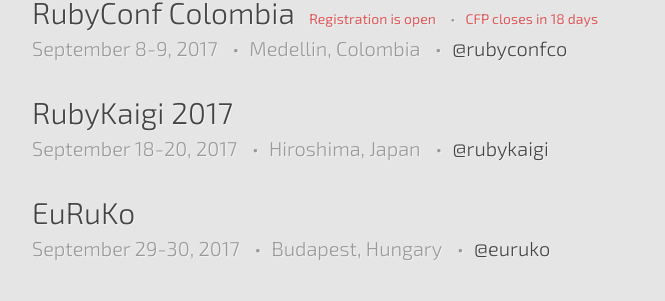
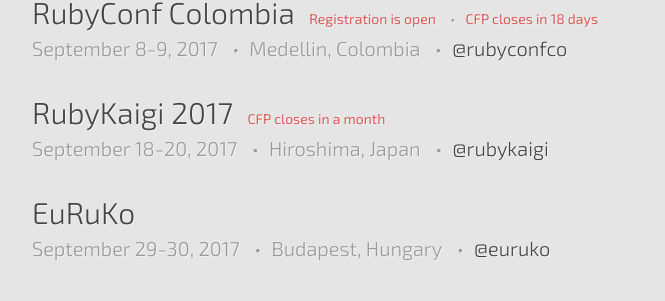
Before and after one commit to ruby-conferences/ruby-conferences.github.io, a Jekyll site: the page built from index.html, in a window 1280 px wide and 900 px high, scrolled down 1418 px. Shown: the part 150-451 px from the top of the window, without its empty margins (208-873 px from the left). Built offline with Jekyll 4.4.1, drawn with Linux system fonts in a browser that asks for light colours.

Commit message:
Add RubyKaigi 2017 CFP date
See https://cfp.rubykaigi.org/events/2017

```diff
--- a/_data/current.yml
+++ b/_data/current.yml
@@ -95,6 +95,8 @@
   dates: "September 18-20, 2017"
   url: "http://rubykaigi.org/2017"
   twitter: rubykaigi
+  cfp_phrase: CFP closes
+  cfp_date: "Jun 18, 2017"
 
 - name: EuRuKo
   location: Budapest, Hungary
```
